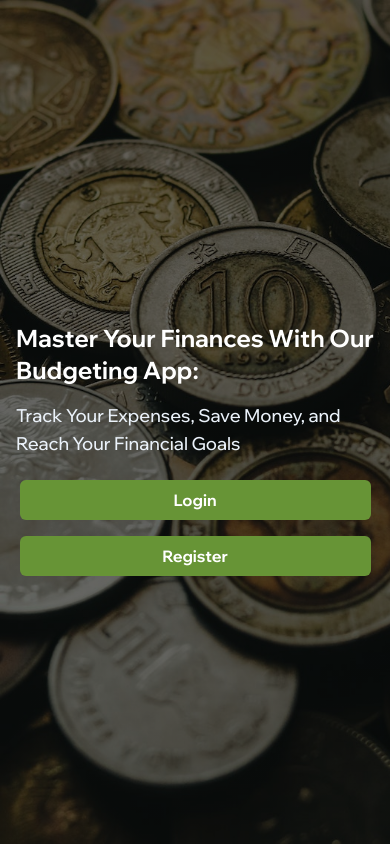
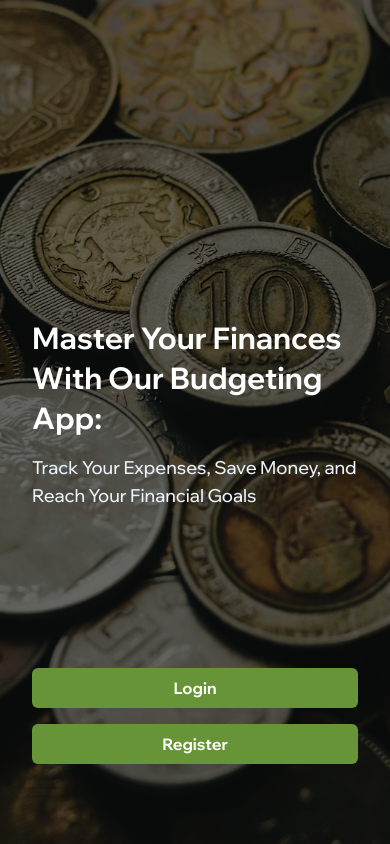
Before and after one commit to AnitaIkediashi/budget-app, a React (Create React App) app: page / in a window 390 px wide. Built offline with nearby package versions, Linux system fonts and the light colour scheme.

Commit message:
Modified responsiveness for CTA

```diff
--- a/src/components/CTA.jsx
+++ b/src/components/CTA.jsx
@@ -3,7 +3,8 @@ import { Link } from "react-router-dom";
 
 const CTA = () => {
   return (
-    <div className="absolute md:top-[27rem] top-[30rem] flex gap-4 md:flex-row flex-col w-[90%] md:w-0">
+    <div className="absolute bottom-20 md:bottom-[28rem] left-8 right-8">
+      <div className=" flex gap-4 md:flex-row flex-col">
         <button className="text-white bg-dark-green px-6 py-2 font-bold md:text-lg text-base rounded-md ">
           <Link to="/login">Login</Link>
         </button>
@@ -11,6 +12,7 @@ const CTA = () => {
           <Link to="/register">Register</Link>
         </button>
       </div>
+    </div>
   );
 };
 
--- a/src/components/MobileHero.jsx
+++ b/src/components/MobileHero.jsx
@@ -3,16 +3,18 @@ import CTA from "./CTA";
 
 const MobileHero = () => {
   return (
-    <section className="h-screen  overflow-hidden mobile-hero-bg relative flex items-center justify-center md:justify-start px-4">
-      <div className="flex flex-col -mt-12">
-        <h2 className="text-white font-bold md:text-4xl text-2xl md:max-w-[30rem]">
-          Master Your Finances With Our Budgeting App:
-        </h2>
-        <p className="text-dull-white md:text-xl text-lg font-medium py-4 md:max-w-[28rem]">
-          Track Your Expenses, Save Money, and Reach Your Financial Goals
-        </p>
+    <section className="h-screen w-full overflow-hidden mobile-hero-bg relative flex items-center justify-center md:justify-start px-8">
+      <div className="w-full md:-mt-40">
+        <div className="flex flex-col ">
+          <h2 className="text-white font-bold md:text-4xl text-3xl md:max-w-[30rem] max-w-[25rem] leading-[2.5rem]">
+            Master Your Finances With Our Budgeting App:
+          </h2>
+          <p className="text-dull-white md:text-xl text-lg font-medium py-4 md:max-w-[28rem] max-w-[25rem]">
+            Track Your Expenses, Save Money, and Reach Your Financial Goals
+          </p>
+        </div>
+        <CTA />
       </div>
-      <CTA />
     </section>
   );
 };
```
Lines whose indentation alone changed are shown as unchanged.
